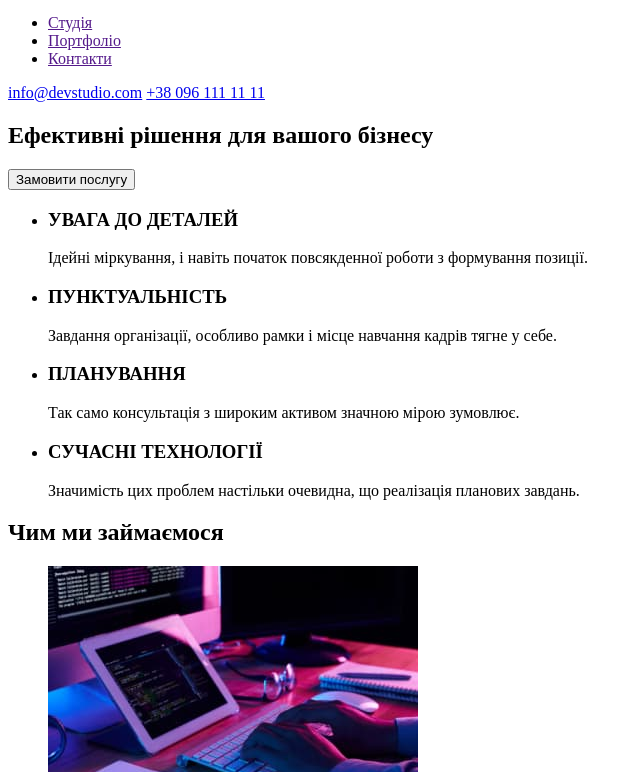
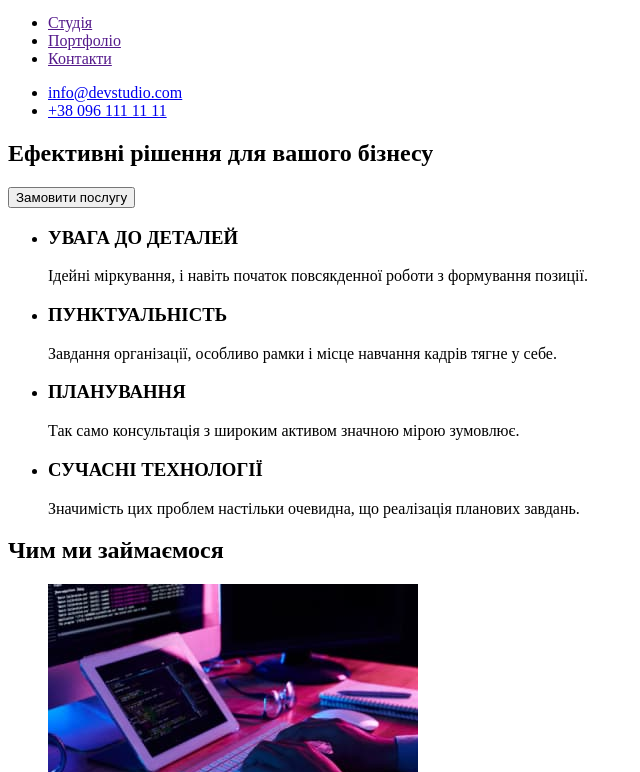
Before and after one commit to TONYAnna/goit-markup-hw-01, a plain HTML site: page index.html in a window 1280 px wide. Shown: the part 28-800 px from the top of the page, without its empty margins (0-640 px from the left). Drawn offline with Linux system fonts and the light colour scheme.

Commit message:
corrected errors

```diff
--- a/index.html
+++ b/index.html
@@ -20,10 +20,10 @@
             </ul>
         </nav>
 
-        <div class="header-group">
-            <a class="link" href="mailto:info@devstudio.com">info@devstudio.com</a>
-            <a class="link" href="tel:+380961111111">+38 096 111 11 11</a>
-        </div>
+        <ul class="list">
+            <li class="list-item"><a class="link" href="mailto:info@devstudio.com">info@devstudio.com</a></li>
+            <li class="list-item"><a class="link" href="tel:+380961111111">+38 096 111 11 11</a></li>
+        </ul>
     </header>
 
     <main class="main">
```
